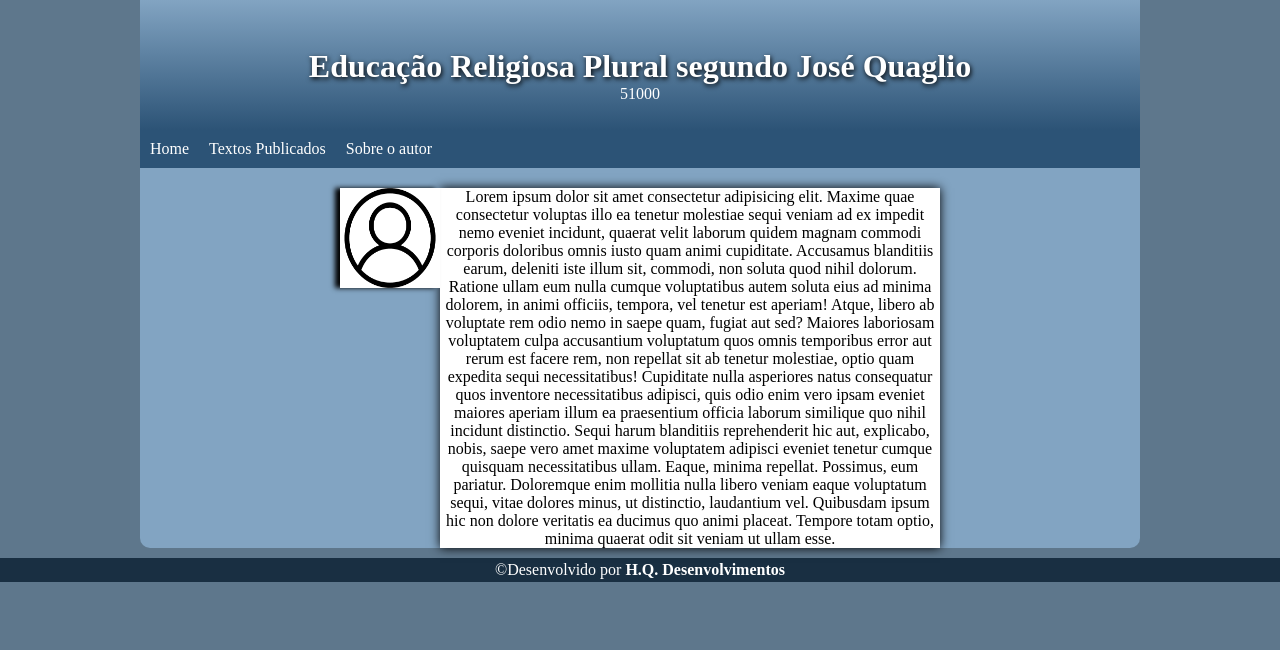
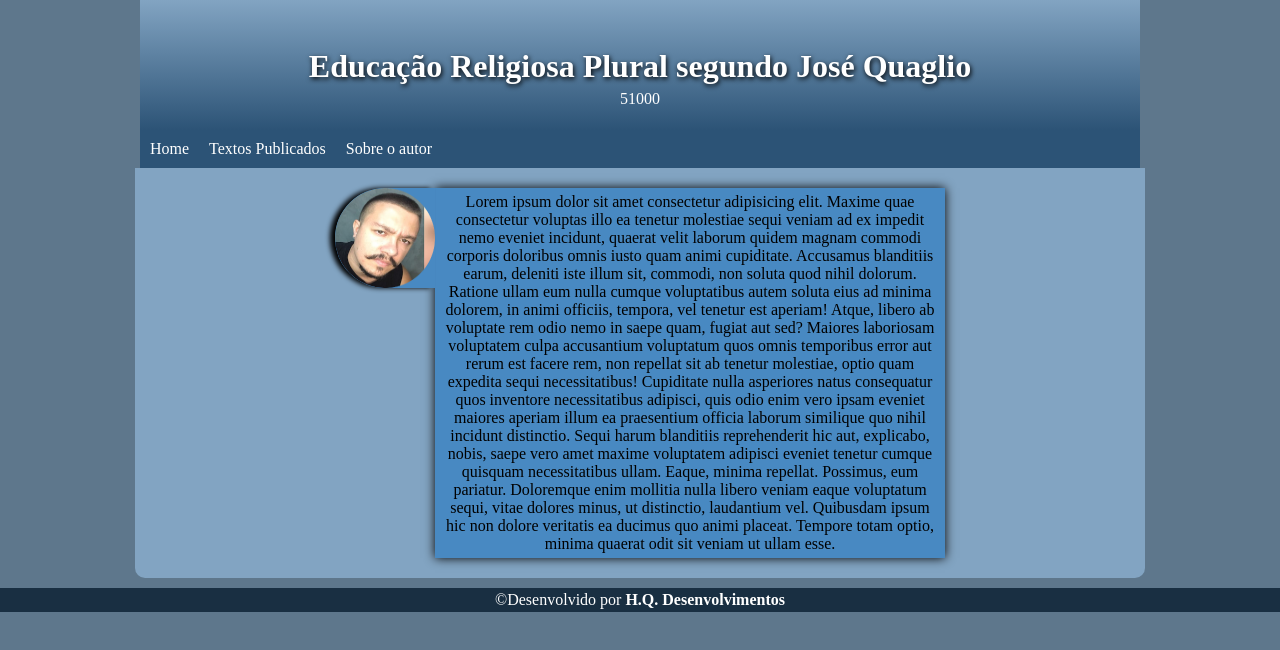
Before and after one commit to Metelger/projeto-site-educao-religiosa, a website: page app/about.html in a window 1280 px wide. Drawn offline with Linux system fonts and the light colour scheme.

Commit message:
ajustes gerais

```diff
--- a/app/about.html
+++ b/app/about.html
@@ -34,7 +34,7 @@
     <main>
         <section>
             <div>
-                <img src="../images/imagem-do-perfil.png" alt="Avatar do autor">
+                <img src="../images/perfil.png" alt="Avatar do autor">
                 <p>Lorem ipsum dolor sit amet consectetur adipisicing elit. Maxime quae consectetur voluptas illo ea tenetur molestiae sequi veniam ad ex impedit nemo eveniet incidunt, quaerat velit laborum quidem magnam commodi corporis doloribus omnis iusto quam animi cupiditate. Accusamus blanditiis earum, deleniti iste illum sit, commodi, non soluta quod nihil dolorum. Ratione ullam eum nulla cumque voluptatibus autem soluta eius ad minima dolorem, in animi officiis, tempora, vel tenetur est aperiam! Atque, libero ab voluptate rem odio nemo in saepe quam, fugiat aut sed? Maiores laboriosam voluptatem culpa accusantium voluptatum quos omnis temporibus error aut rerum est facere rem, non repellat sit ab tenetur molestiae, optio quam expedita sequi necessitatibus! Cupiditate nulla asperiores natus consequatur quos inventore necessitatibus adipisci, quis odio enim vero ipsam eveniet maiores aperiam illum ea praesentium officia laborum similique quo nihil incidunt distinctio. Sequi harum blanditiis reprehenderit hic aut, explicabo, nobis, saepe vero amet maxime voluptatem adipisci eveniet tenetur cumque quisquam necessitatibus ullam. Eaque, minima repellat. Possimus, eum pariatur. Doloremque enim mollitia nulla libero veniam eaque voluptatum sequi, vitae dolores minus, ut distinctio, laudantium vel. Quibusdam ipsum hic non dolore veritatis ea ducimus quo animi placeat. Tempore totam optio, minima quaerat odit sit veniam ut ullam esse.</p>
             </div>
 
--- a/styles/style-about.css
+++ b/styles/style-about.css
@@ -27,6 +27,7 @@ header {
     background-image: linear-gradient(to bottom, var(--cor2), var(--cor4));
 }
 header > h1 {
+    padding: 5px;
     padding-top: 1.5em;
     text-shadow: 1px 2px 5px black;
 }
@@ -94,7 +95,7 @@ footer a:hover {
 }
 
 section > div {
-    padding-top: 20px;
+    padding: 15px;
     display: flex;
     justify-content: center;
 }
@@ -102,14 +103,15 @@ section > div {
 section > div > p {
     width: 500px;
     box-shadow: 0px 0px 10px;
-    background-color: #ffffff
-    ;
+    background-color: var(--cor1);
+    padding: 5px;
 }
 
 section > div > img {
     width: 100px;
     height: 100px;
-    background-color: #ffffff;
+    background-color: var(--cor1);
     box-shadow: -5px 0px 5px;
     z-index: 1;
+    border-radius: 50px 0px 0px 50px;
 }
--- a/styles/style-index.css
+++ b/styles/style-index.css
@@ -28,6 +28,7 @@ header {
     background-image: linear-gradient(to bottom, var(--cor2), var(--cor4));
 }
 header > h1 {
+    padding: 5px;
     padding-top: 1.5em;
     text-shadow: 1px 2px 5px black;
 }
@@ -72,6 +73,7 @@ main {
     text-align: center;
     border-radius: 0px 0px 10px 10px;
     margin-bottom: 10px;
+    padding: 5px;
 }
 
 main > picture > img {
@@ -157,7 +159,7 @@ iframe.scrollbar::-webkit-scrollbar {
 
 @media screen and (max-width: 600px) {
     iframe {
-        height: 270px;
+        height: 300px;
     }
 }
 
```
Also changed, not shown: images/perfil.png (added).
